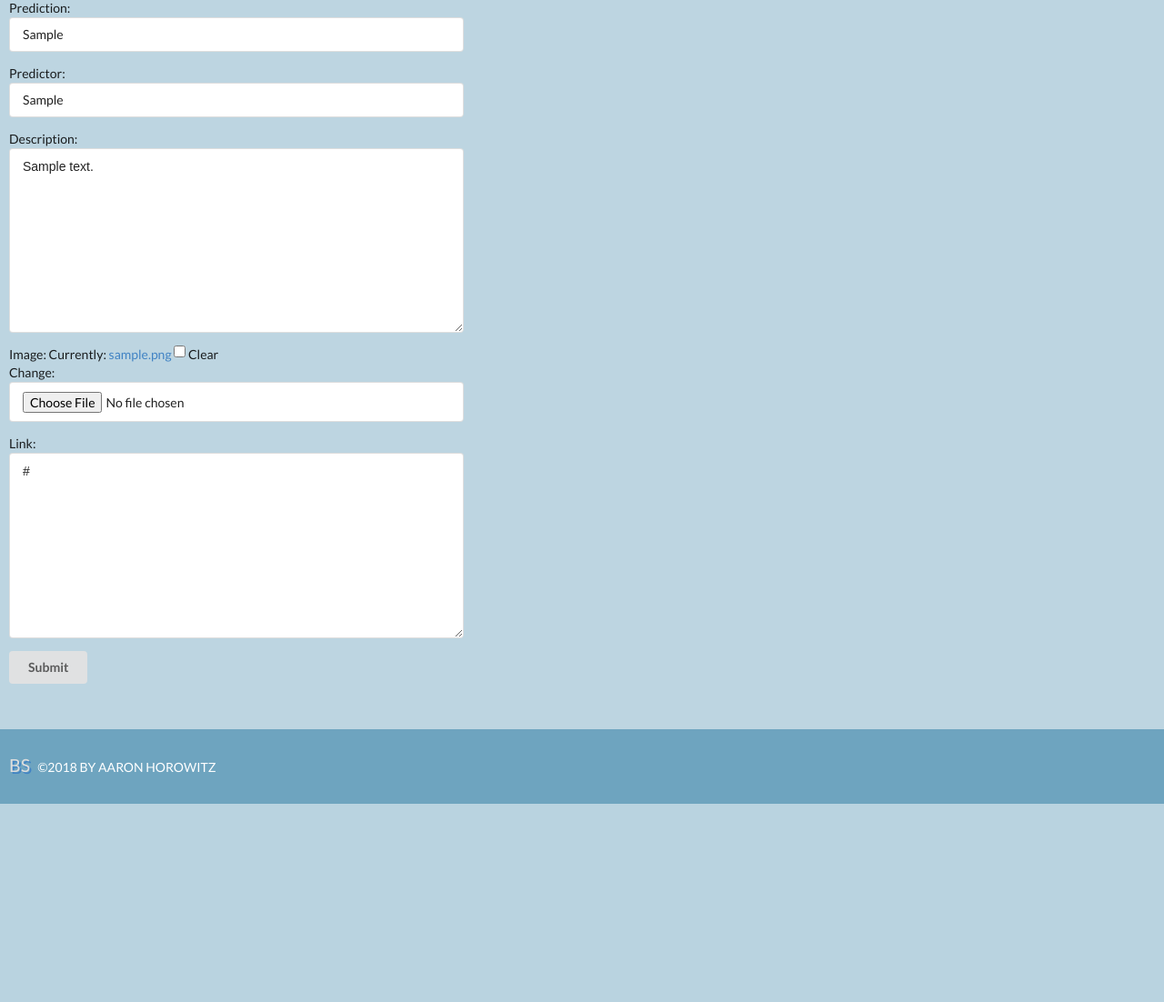
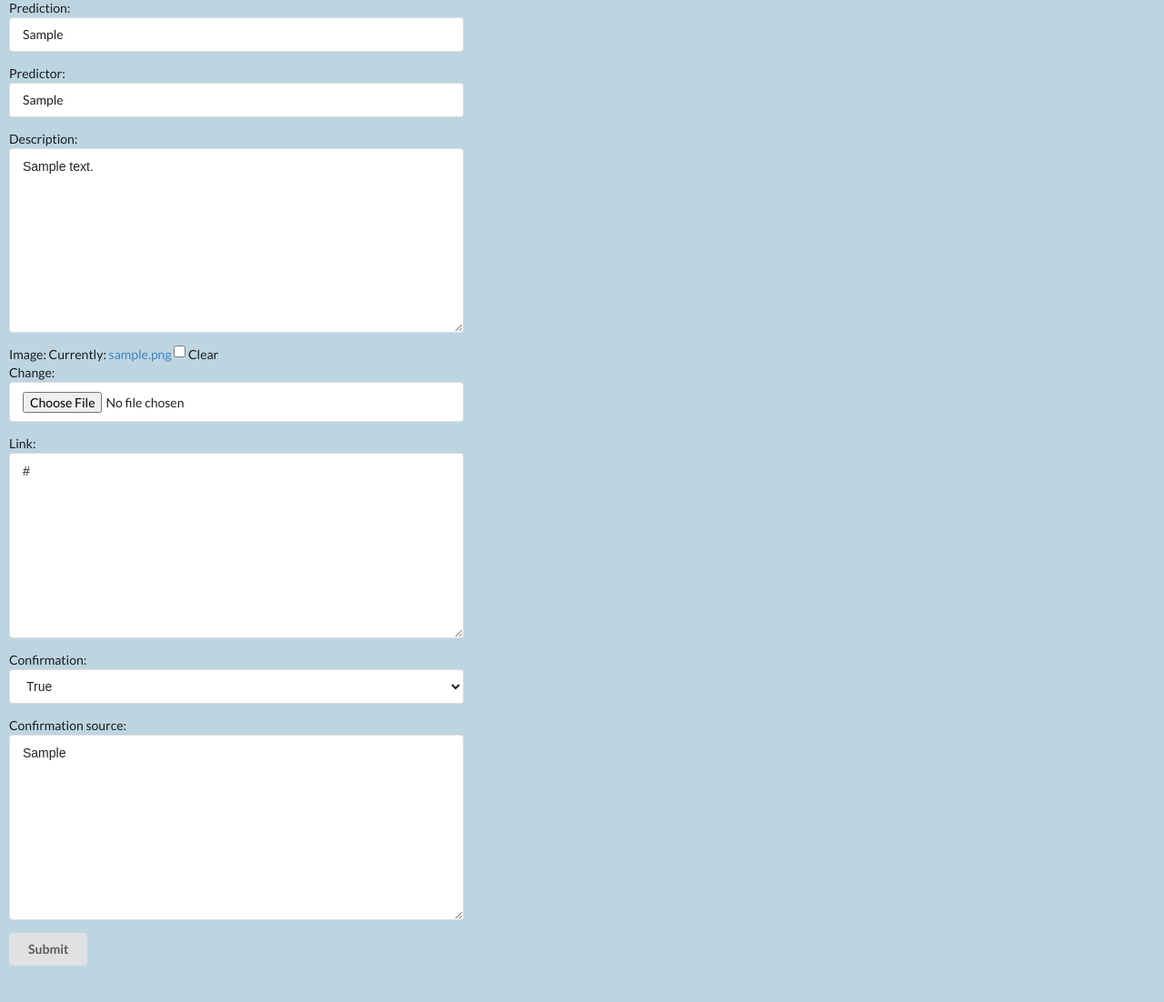
Before and after one commit to aaronhorowitz3/boldstatements, a Django app: page /statements/1/statement_edit in a window 1280 px wide. Shown: the part 277-1379 px from the top of the page at 91% size. Before the commit the page ends 1161 px from the top, so only its background shows below. Run offline with Django 3.2, Linux system fonts and the light colour scheme; tables that the repository leaves empty hold one stand-in row (values such as "Sample post"); some libraries are stand-ins or nearby versions.

Commit message:
added verification fields and button to access edit form on detail view

```diff
--- a/boldstatements_django/boldstatements/forms.py
+++ b/boldstatements_django/boldstatements/forms.py
@@ -6,7 +6,7 @@ class MakeAStatement(forms.ModelForm):
 
     class Meta:
         model = Statement
-        fields = ('prediction', 'predictor', 'description', 'image', 'link')
+        fields = ('prediction', 'predictor', 'description', 'image', 'link', 'confirmation', 'confirmation_source')
 
 class LoginForm(forms.ModelForm):
     username = CharField(max_length=100)
--- a/boldstatements_django/boldstatements/models.py
+++ b/boldstatements_django/boldstatements/models.py
@@ -7,10 +7,22 @@ class Statement(models.Model):
     prediction = models.CharField(max_length=500)
     predictor = models.CharField(max_length=100)
     description = models.TextField()
-    image = models.ImageField(blank=True, upload_to='documents/')
+    image = models.ImageField(blank=True, null=True, upload_to='documents/')
     link = models.TextField(blank=True)
     datestamp = models.DateTimeField(auto_now_add=True)
     users = models.ManyToManyField(User)
+    TRUE = 'T'
+    FALSE = 'F'
+    CONFIRMATION_CHOICES = (
+        (TRUE, 'True'),
+        (FALSE, 'False'),
+    )
+    confirmation = models.CharField(
+        max_length=2,
+        choices = CONFIRMATION_CHOICES,
+        blank=True,
+    )
+    confirmation_source = models.TextField(blank=True)
 
     def __str__(self):
         return self.prediction
--- a/boldstatements_django/boldstatements/static/css/style.css
+++ b/boldstatements_django/boldstatements/static/css/style.css
@@ -172,7 +172,7 @@ nav a:hover {
    border: none;
    vertical-align: baseline;
    font-family: 'Lato', 'Helvetica Neue', Arial, Helvetica, sans-serif;
-   margin: 0em 0.25em 0em 0em;
+   margin: 0em 0em 0em 0em !important;
    padding: 0.78571429em 1.5em 0.78571429em;
    line-height: 1.2em;
 }
@@ -217,3 +217,7 @@ footer {
 .hidden {
    display: none;
 }
+
+.confirmation-data {
+   text-align: center;
+}
--- a/boldstatements_django/boldstatements/static/scripts/app.js
+++ b/boldstatements_django/boldstatements/static/scripts/app.js
@@ -9,11 +9,15 @@ $(document).ready(function() {
    older.click(function() {
       newestFirst.addClass('hidden')
       oldestFirst.removeClass('hidden')
+      older.addClass('selected')
+      newer.removeClass('selected')
    })
 
    newer.click(function() {
       newestFirst.removeClass('hidden')
       oldestFirst.addClass('hidden')
+      older.removeClass('selected')
+      newer.addClass('selected')
    })
 
    let statementContainer = $('#single-statement')
--- a/boldstatements_django/boldstatements/templates/boldstatements/base.html
+++ b/boldstatements_django/boldstatements/templates/boldstatements/base.html
@@ -8,7 +8,7 @@
    <link rel="stylesheet" href="/css/master.css">
    <link rel="stylesheet" href="{% static 'css/style.css' %}">
    <link rel="stylesheet" href="https://use.fontawesome.com/releases/v5.1.0/css/all.css" integrity="sha384-lKuwvrZot6UHsBSfcMvOkWwlCMgc0TaWr+30HWe3a4ltaBwTZhyTEggF5tJv8tbt" crossorigin="anonymous">
-   <link rel="icon" type="image/png" href="/static/images/shout-head.png">
+   <link rel="icon" type="image/png" href="static/images/shout-head.png">
    <script
    src="https://code.jquery.com/jquery-3.1.1.min.js"
    integrity="sha256-hVVnYaiADRTO2PzUGmuLJr8BLUSjGIZsDYGmIJLv2b8="
@@ -37,7 +37,7 @@
    {% block content %}
    {% endblock %}
    <footer>
-      <p><a href="{% url 'statement_feed' %}"><span class="footer-bs">BS</span></a> &nbsp; &copy;2018 by Aaron Horowitz</p>
+      <p><a href="{% url 'statement_feed' %}"><span class="footer-bs">BS</span></a> &nbsp; &copy;2018 Aaron Horowitz</p>
    </footer>
 </body>
 </html>
--- a/boldstatements_django/boldstatements/templates/boldstatements/statement_detail.html
+++ b/boldstatements_django/boldstatements/templates/boldstatements/statement_detail.html
@@ -22,6 +22,10 @@
          <p><a href="{{ statement.link }}" target="_blank" style="text-decoration: none">Source &#10697; </a></p>
       </div>
    </div>
+   <div class="confirmation-data">
+      <h3>Can you verify?</h3>
+      <a href="{% url 'statement_edit' pk=statement.pk %}"><button type="button" name="button" class="ui button logbutts">Confirm/Refute</button></a>
+   </div>
 </div>
 
 
--- a/boldstatements_django/boldstatements/templates/registration/login.html
+++ b/boldstatements_django/boldstatements/templates/registration/login.html
@@ -9,7 +9,7 @@
       <button type="submit" class="ui button logbutts">Login</button>
    </form>
    <br>
-   <a href="{% url 'social:begin' 'google-oauth2' %}"><button class="ui button logbutts"><span>Login with &nbsp;<i class="fab fa-google"></i></span></button></a>
+   <a href="{% url 'social:begin' 'google-oauth2' %}"><button class="ui button logbutts"><span>Login with &nbsp;<i class="fab fa-google"></i></span></button></a> &nbsp;
    <a href="{% url 'social:begin' 'github' %}"><button class="ui button logbutts"><span>Login with &nbsp;<i class="fab fa-github"></i></span></button></a>
 </div>
 {% endblock %}
```
Also changed, not shown: boldstatements_django/boldstatements/migrations/0009_auto_20180711_1637.py (added), boldstatements_django/boldstatements/migrations/0010_auto_20180711_1646.py (added), boldstatements_django/media/documents/Screen_Shot_2018-07-11_at_9.51.23_AM.png (added), boldstatements_django/media/documents/trueorfalse.jpg (added).
